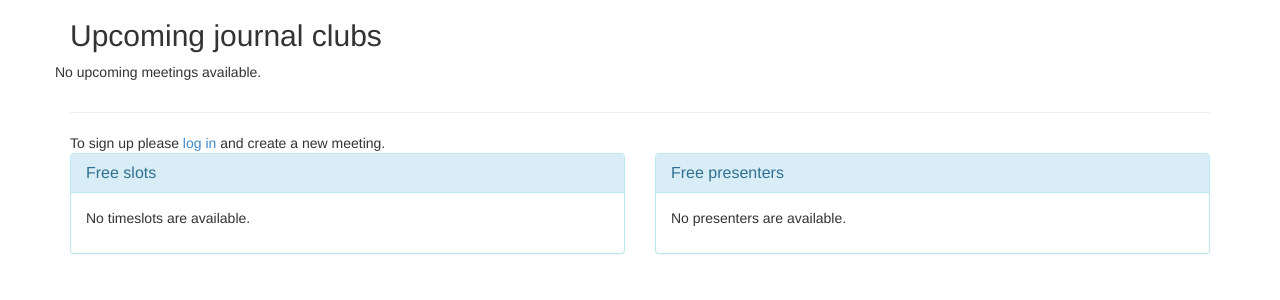
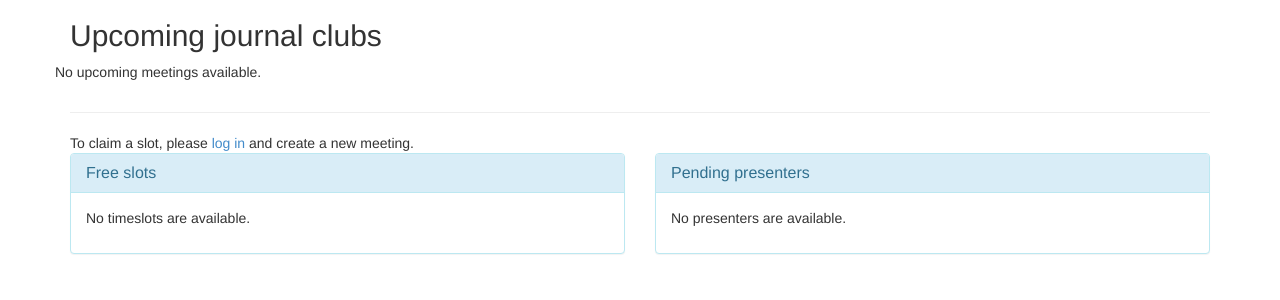
Before and after one commit to fzenke/jclub, a Django app: page / in a window 1280 px wide. Shown: the part 51-351 px from the top of the page. Run offline with Django 3.2, Linux system fonts and the light colour scheme; data that the repository does not hold is empty; some libraries are stand-ins or nearby versions.

Commit message:
Changes formulations

```diff
--- a/jclub/apps/meetings/templates/meetings/index.html
+++ b/jclub/apps/meetings/templates/meetings/index.html
@@ -34,7 +34,7 @@
 </div>
 
 <hr/>
-To sign up please <a href="/admin/">log in</a> and create a new meeting.
+To claim a slot, please <a href="/admin/">log in</a> and create a new meeting.
 
 <div class="row">
 	<div class="col-md-6">
@@ -57,7 +57,7 @@ To sign up please <a href="/admin/">log in</a> and create a new meeting.
 	<div class="col-md-6">
 		<div class="panel panel-info">
 		  <div class="panel-heading">
-		    <h3 class="panel-title">Free presenters</h3>
+		    <h3 class="panel-title">Pending presenters</h3>
 		  </div>
 		  <div class="panel-body">
 				{% if upcoming_presenters_list %}
```
